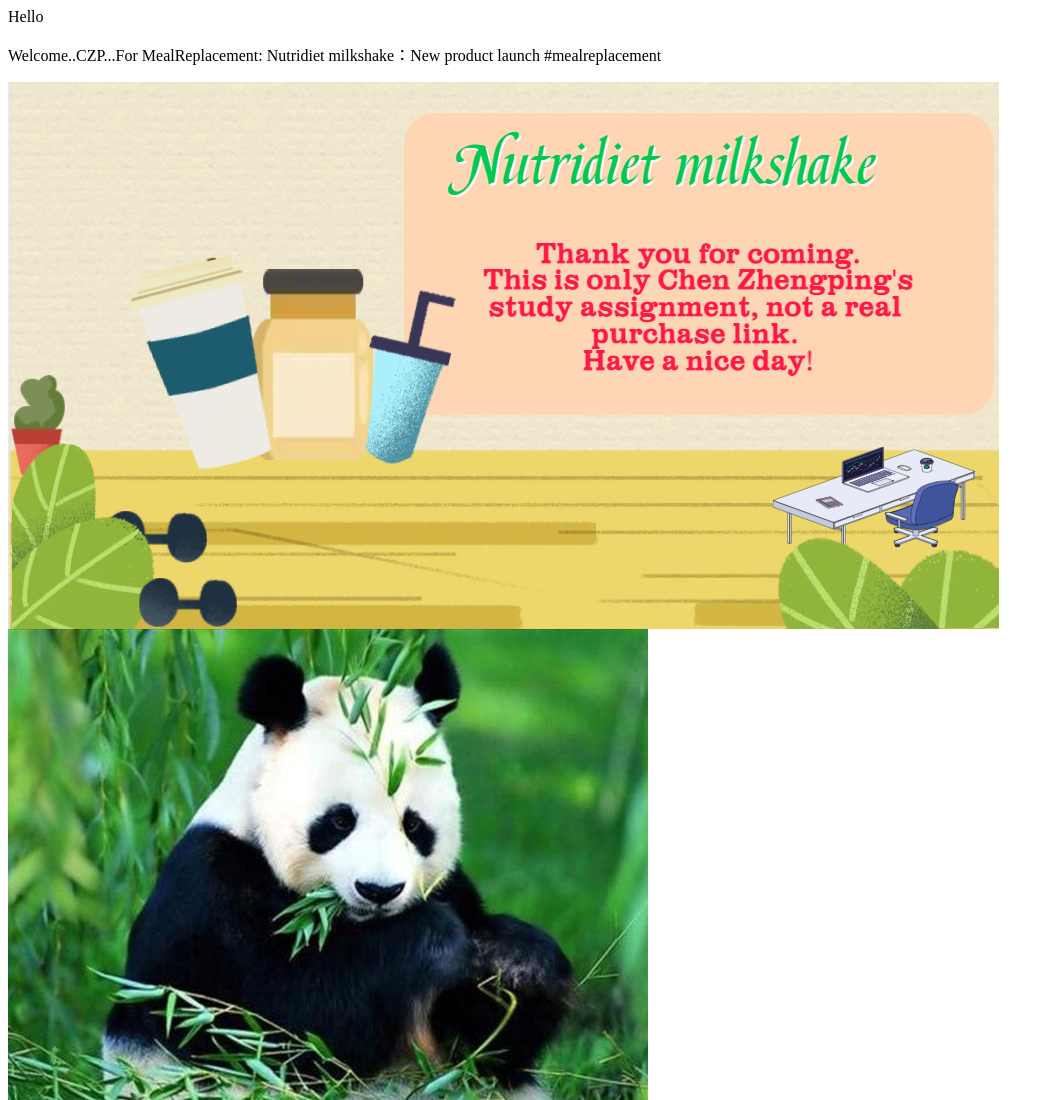
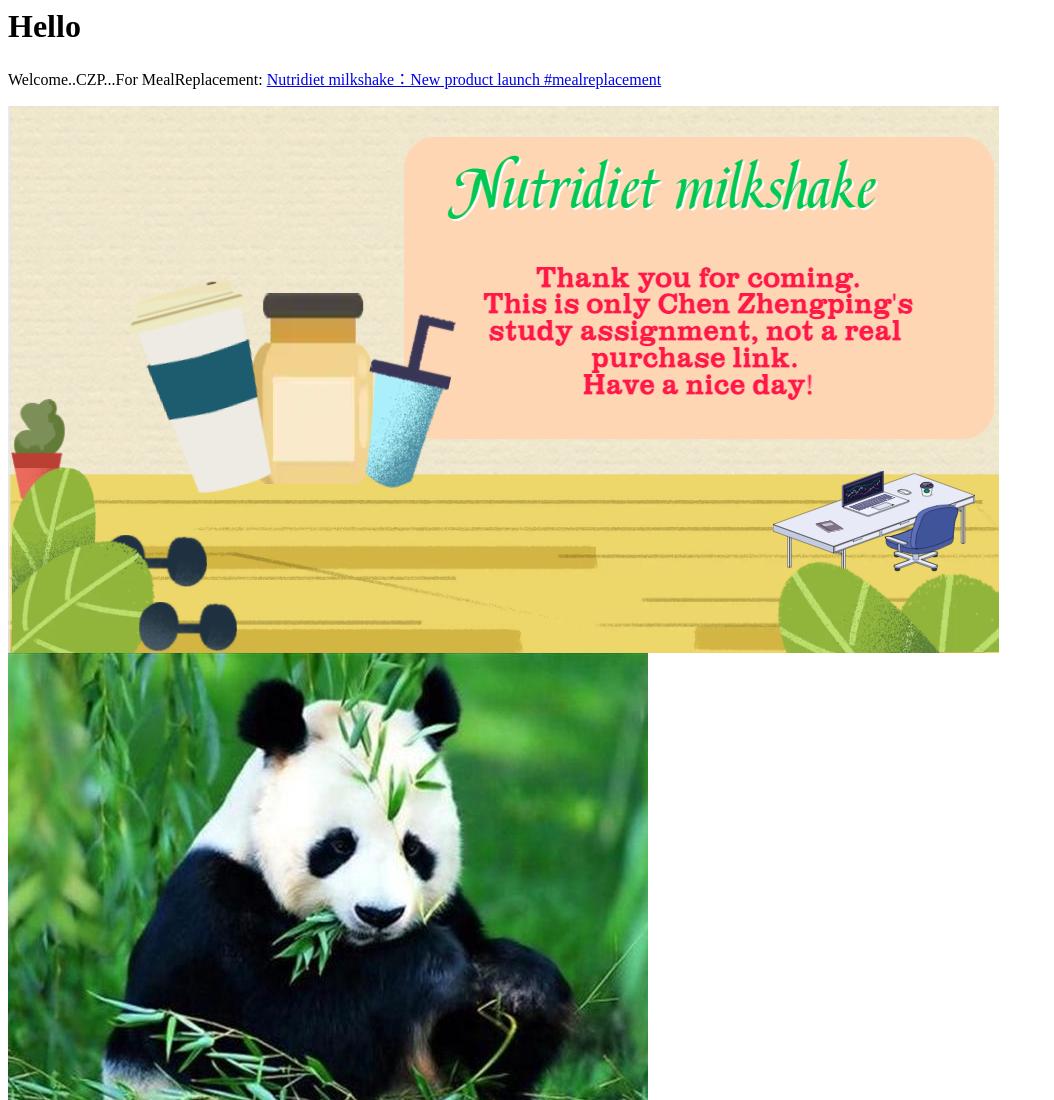
Before and after one commit to Cen-p/Cen-p.github.io, a plain HTML site: page index.html in a window 1280 px wide. Shown: the top 1100 px of the page, without its empty margins (0-1054 px from the left). Drawn offline with Linux system fonts and the light colour scheme.

Commit message:
Update index.html

```diff
--- a/index.html
+++ b/index.html
@@ -1,6 +1,11 @@
-<h>Hello</h>
+<head>
+<link rel="Bookmark" href="imgs/111.jpg" />
+<link rel="shortcut icon" href="imgs/111.jpg" type="image/x-icon" />
+<link rel="icon" href="imgs/111.jpg" type="image/x-icon" />
+</head>
+<h1>Hello</h1>
 <p>Welcome..CZP...For MealReplacement:
-  <a herf="https://www.tiktok.com/@chanzenpane/video/7117603606492187905?is_from_webapp=1&sender_device=pc&web_id=7117581990563874306">
+  <a href="https://www.tiktok.com/@chanzenpane/video/7117603606492187905?is_from_webapp=1&sender_device=pc&web_id=7117581990563874306">
     Nutridiet milkshake：New product launch #mealreplacement</a>
 </p>
 
```
